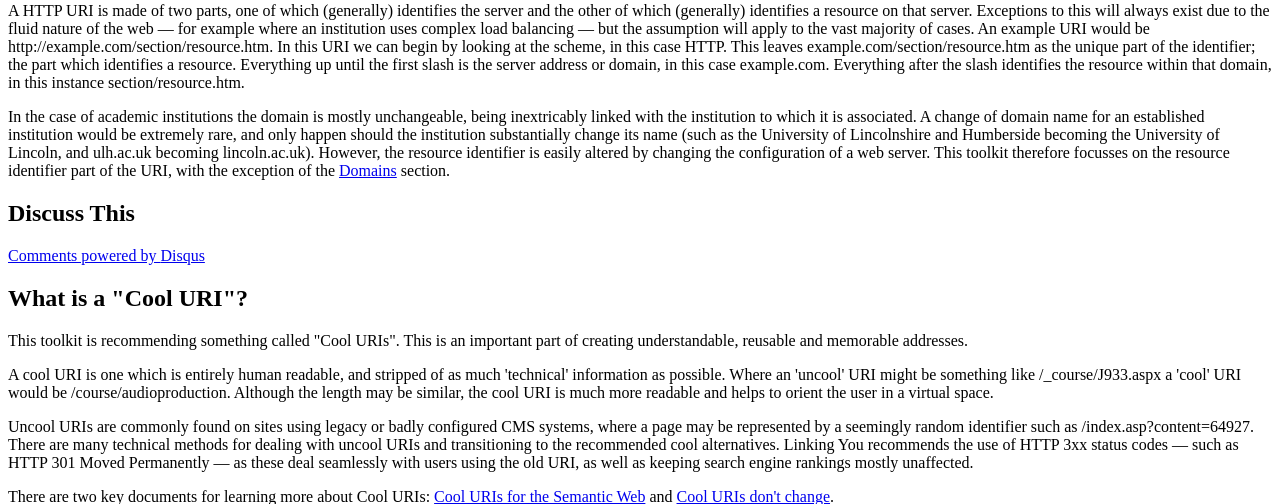
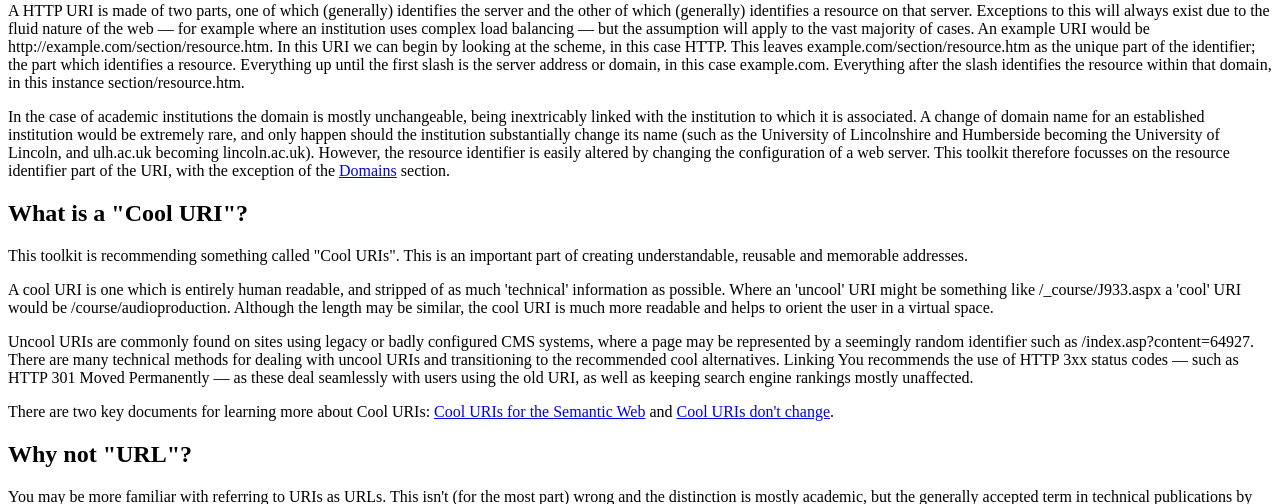
Before and after one commit to DFFlanders/Linking-You, a PHP site: page /101.php in a window 1280 px wide. Shown: the part 289-793 px from the top of the page. Run offline with PHP 8.4, Linux system fonts and the light colour scheme; some libraries are stand-ins or nearby versions.

Commit message:
Hidden Disqus so I can read the damn pages properly

```diff
--- a/101.php
+++ b/101.php
@@ -14,7 +14,7 @@
 
 		<p>In the case of academic institutions the domain is mostly unchangeable, being inextricably linked with the institution to which it is associated. A change of domain name for an established institution would be extremely rare, and only happen should the institution substantially change its name (such as the University of Lincolnshire and Humberside becoming the University of Lincoln, and <span class="cleanuri">ulh.ac.uk</span> becoming <span class="cleanuri">lincoln.ac.uk</span>). However, the resource identifier is easily altered by changing the configuration of a web server. This toolkit therefore focusses on the resource identifier part of the URI, with the exception of the <a href="http://lncn.eu/toolkit/domains">Domains</a> section.</p>
 
-	<h2>Discuss This</h2>
+	<!--<h2>Discuss This</h2>
 
 	<div id="disqus_thread"></div>
 	<script type="text/javascript">
@@ -33,7 +33,7 @@
 	    })();
 	</script>
 	<noscript>Please enable JavaScript to view the <a href="http://disqus.com/?ref_noscript">comments powered by Disqus.</a></noscript>
-	<a href="http://disqus.com" class="dsq-brlink">Comments powered by <span class="logo-disqus">Disqus</span></a>
+	<a href="http://disqus.com" class="dsq-brlink">Comments powered by <span class="logo-disqus">Disqus</span></a>-->
 
 </div>
 
--- a/domains.php
+++ b/domains.php
@@ -14,7 +14,7 @@
 
 		<p>Making the <span class="cleanuri">www.</span> optional has many benefits, including faster reading of the web address (it has ten fewer syllables), requiring less space on printed or advertising material, removing redundancy and making the address easier to type (in the case of short root domains such as <span class="cleanuri">ox.ac.uk</span> adding the <span class="cleanuri">www.</span> makes the address a whole 50% longer).</p>
 
-	<h2>Discuss This</h2>
+	<!--<h2>Discuss This</h2>
 
 	<div id="disqus_thread"></div>
 	<script type="text/javascript">
@@ -33,6 +33,6 @@
 	    })();
 	</script>
 	<noscript>Please enable JavaScript to view the <a href="http://disqus.com/?ref_noscript">comments powered by Disqus.</a></noscript>
-	<a href="http://disqus.com" class="dsq-brlink">Comments powered by <span class="logo-disqus">Disqus</span></a>
+	<a href="http://disqus.com" class="dsq-brlink">Comments powered by <span class="logo-disqus">Disqus</span></a>	-->
 
 </div>
--- a/glossary.php
+++ b/glossary.php
@@ -18,7 +18,7 @@
 
 	</dl>
 
-	<h2>Discuss This</h2>
+	<!--<h2>Discuss This</h2>
 
 	<div id="disqus_thread"></div>
 	<script type="text/javascript">
@@ -37,7 +37,7 @@
 	    })();
 	</script>
 	<noscript>Please enable JavaScript to view the <a href="http://disqus.com/?ref_noscript">comments powered by Disqus.</a></noscript>
-	<a href="http://disqus.com" class="dsq-brlink">Comments powered by <span class="logo-disqus">Disqus</span></a>
+	<a href="http://disqus.com" class="dsq-brlink">Comments powered by <span class="logo-disqus">Disqus</span></a>	-->
 
 </div>
 
--- a/institutional.php
+++ b/institutional.php
@@ -23,7 +23,7 @@
 
 		</div>
 
-	<h2>Discuss This</h2>
+	<!--<h2>Discuss This</h2>
 
 	<div id="disqus_thread"></div>
 	<script type="text/javascript">
@@ -42,6 +42,6 @@
 	    })();
 	</script>
 	<noscript>Please enable JavaScript to view the <a href="http://disqus.com/?ref_noscript">comments powered by Disqus.</a></noscript>
-	<a href="http://disqus.com" class="dsq-brlink">Comments powered by <span class="logo-disqus">Disqus</span></a>
+	<a href="http://disqus.com" class="dsq-brlink">Comments powered by <span class="logo-disqus">Disqus</span></a>	-->
 
 </div>
```
